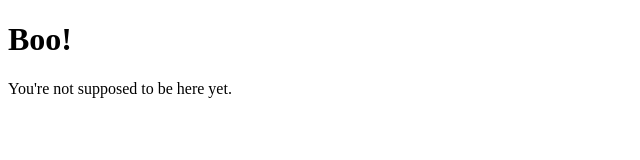
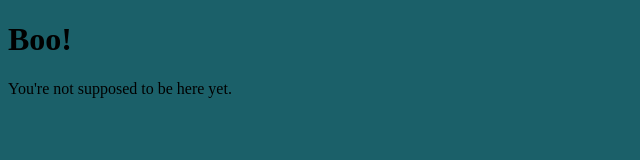
Before and after one commit to TherkLe/TherkLesDoodles, a plain HTML site: page index.html in a window 1280 px wide. Shown: the whole page, without its empty margins (0-640 px from the left). Drawn offline with Linux system fonts and the light colour scheme.

Commit message:
Add files via upload

```diff
--- a/css.css
+++ b/css.css
@@ -0,0 +1,3 @@
+body {
+  background-color: rgb(27, 96, 105);
+}
--- a/index.html
+++ b/index.html
@@ -2,6 +2,7 @@
 <html>
   <head>
     <title>TherkLe's Doodles!</title>
+    <link rel="stylesheet" href="css.css" />
     <link rel="icon" type="image/gif" href="favicon.gif" />
   </head>
   <body>
```
